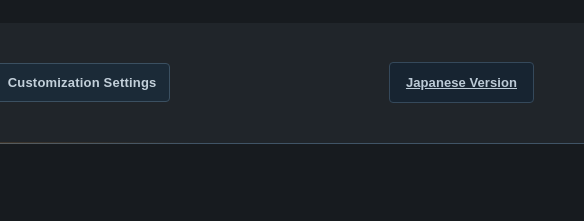
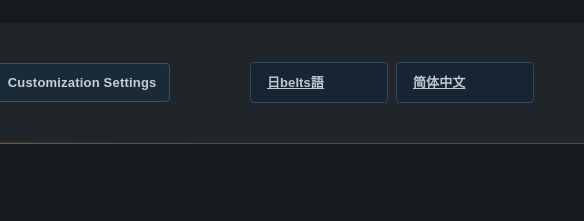
Before and after one commit to factory-calculator/factorio-production-calculator, a plain HTML site: page en/calculator-space-age.html in a window 1280 px wide. Shown: the top 221 px of the page, 696-1280 px from the left. Drawn offline with Linux system fonts and the light colour scheme.

Commit message:
Add Simplified Chinese language navigation

```diff
--- a/en/calculator-space-age.html
+++ b/en/calculator-space-age.html
@@ -186,7 +186,7 @@ button{font-weight:600}
     <p>Space Age Calculator | Probabilistic Outputs & Planetary Conditions (v7.4)</p>
   </div>
   <button id="adminToggleBtn" type="button" class="admin-badge">カスタマイズ設定</button>
-<a class="page-tab" style="margin-left:auto" href="../calculator.html">Japanese Version</a></header>
+<a class="page-tab" style="margin-left:auto" href="../calculator.html">日本語</a><a class="page-tab" style="margin-left:8px" href="../zh-CN/calculator-space-age.html">简体中文</a></header>
 <nav class="page-tabs" aria-label="ページ切り替え"><button type="button" class="page-tab active" data-page="calculatorPage">生産計算</button><button type="button" class="page-tab" data-page="catalogPage">アイテム一覧</button><span class="page-tab active" aria-current="page">Space Age版</span><a class="page-tab" href="calculator.html">通常版へ</a></nav>
 <main>
 <div id="calculatorPage" class="page">
```
